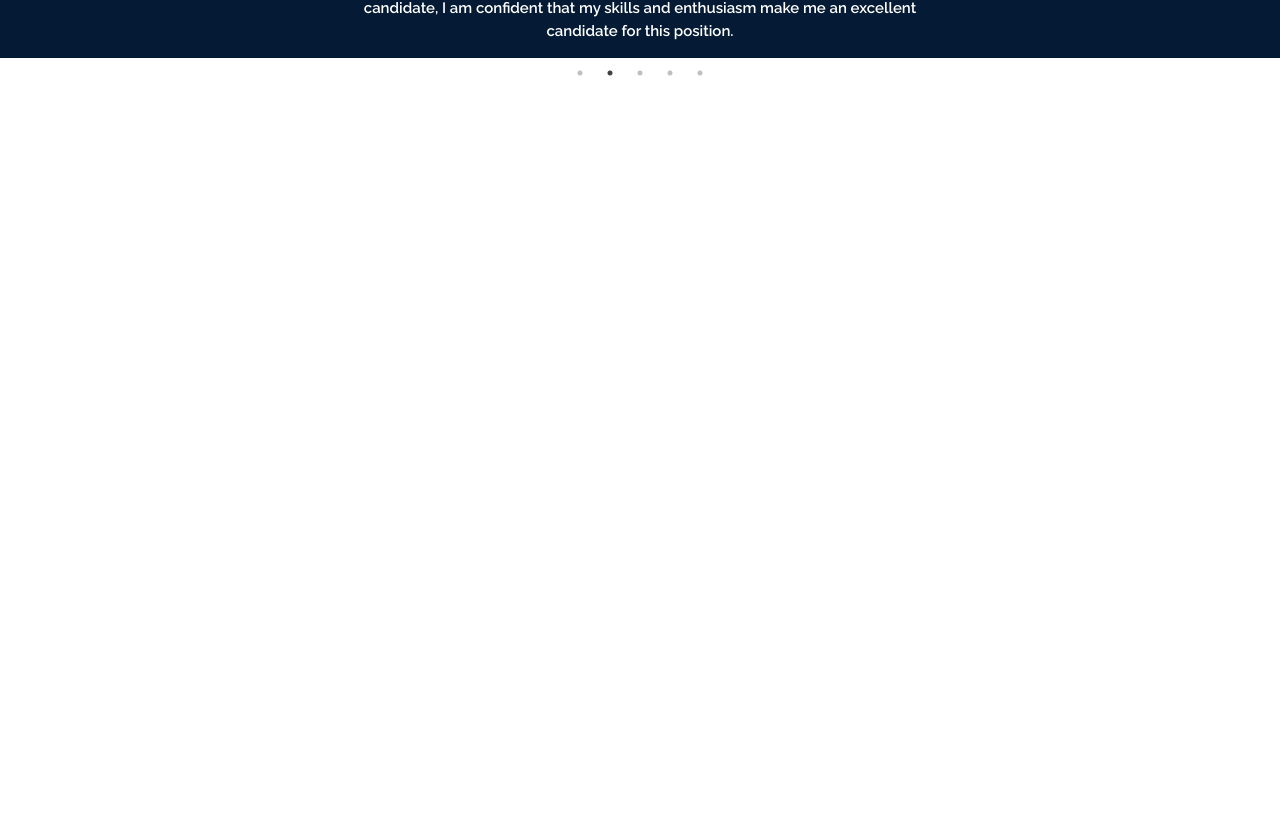
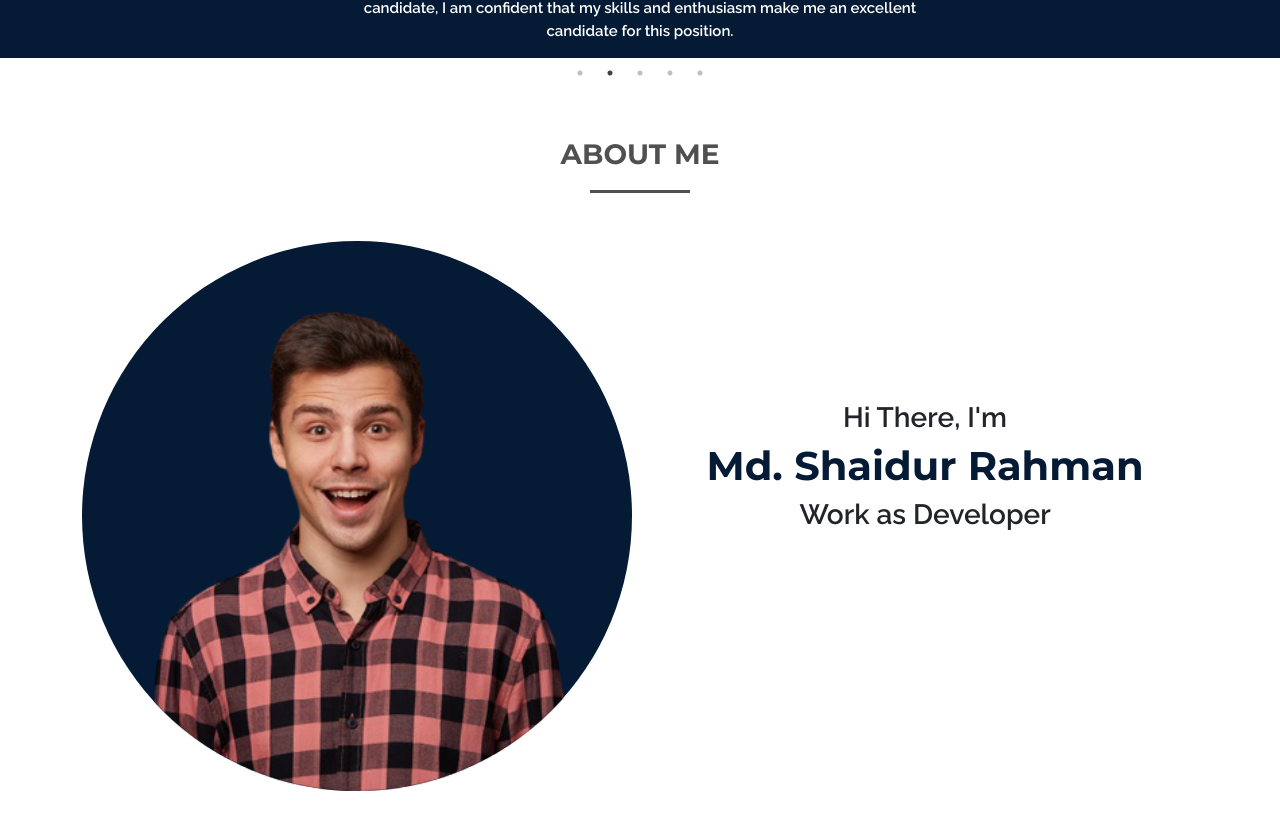
Before and after one commit to Shaid1998/Complete-Website-with-REACT-And-Laravel, a React (Create React App) app: page / in a window 1280 px wide. Shown: the part 3815-4645 px from the top of the page. Before the commit the page ends 3898 px from the top, so only its background shows below. Built offline with nearby package versions, Linux system fonts and the light colour scheme; grey boxes are pictures that could not be loaded; a web font is replaced by a local one.

Commit message:
Working on About Me Component

```diff
--- a/src/App.js
+++ b/src/App.js
@@ -7,6 +7,7 @@ import Summary from './components/Summary/Summary.jsx';
 import Projects from './components/Projects/Projects.jsx';
 import Videos from './components/Video/Videos.jsx';
 import ClientReview from './components/Review/ClientReview.jsx';
+import AboutMe from './components/AboutMe/AboutMe.jsx';
 
 
 
@@ -21,6 +22,7 @@ function App() {
       <Projects />
       <Videos />
       <ClientReview />
+      <AboutMe />
     </div>
   );
 }
--- a/src/asset/css/custom.css
+++ b/src/asset/css/custom.css
@@ -250,3 +250,35 @@
     font-size: 15px;
     font-weight: 600;
 }
+.AboutImage{
+    width: 550px;
+    height: 550px;
+    background-color: #051b35;
+    border-radius: 50%;
+    display: flex;
+    align-items: flex-end;
+    justify-content: center;
+}
+.aboutImg{
+    height: 100%;
+    margin-top: 210px;
+}
+.aboutMeBody{
+    width: 100%;
+    height: 100%;
+    padding-left: flex;
+    flex-direction: column;
+    justify-content: center;
+    margin-top: 10rem;
+}
+.aboutMeTitle{
+    color: #051b35;
+    font-family: 'Montserrat',sans-serif;
+    font-weight: 700;
+    font-size: 40px;
+}
+.aboutMeDetails{
+    font-family: 'Raleway', sans-serif;
+    font-size: 28px;
+    font-weight: 600;
+}
--- /dev/null
+++ b/src/components/AboutMe/AboutMe.jsx
@@ -0,0 +1,34 @@
+import React, { Component, Fragment } from 'react'
+import { Col, Container, Row } from 'react-bootstrap'
+import face from '../../asset/image/face.png'
+
+class AboutMe extends Component {
+  render() {
+    return (
+      <Fragment>
+        <Container className='text-center'>
+            <h1 className='ServiceMainTitle'>ABOUT ME</h1>
+            <div className='bottom'></div>
+            <Row>
+                <Col lg={6} md={6} sm={12}>
+                    <div className='AboutImage'>
+                        <img className='aboutImg' src={face} />
+                    </div>
+                </Col>
+
+                <Col lg={6} md={6} sm={12}>
+                    <div className='aboutMeBody'>
+                        <h2 className='aboutMeDetails'>Hi There, I'm</h2>
+                        <h2 className='aboutMeTitle'>Md. Shaidur Rahman</h2>
+                        <h3 className='aboutMeDetails'>Work as <span>Developer</span></h3>
+                    </div>
+
+                </Col>
+            </Row>
+        </Container>
+      </Fragment>
+    )
+  }
+}
+
+export default AboutMe
```
